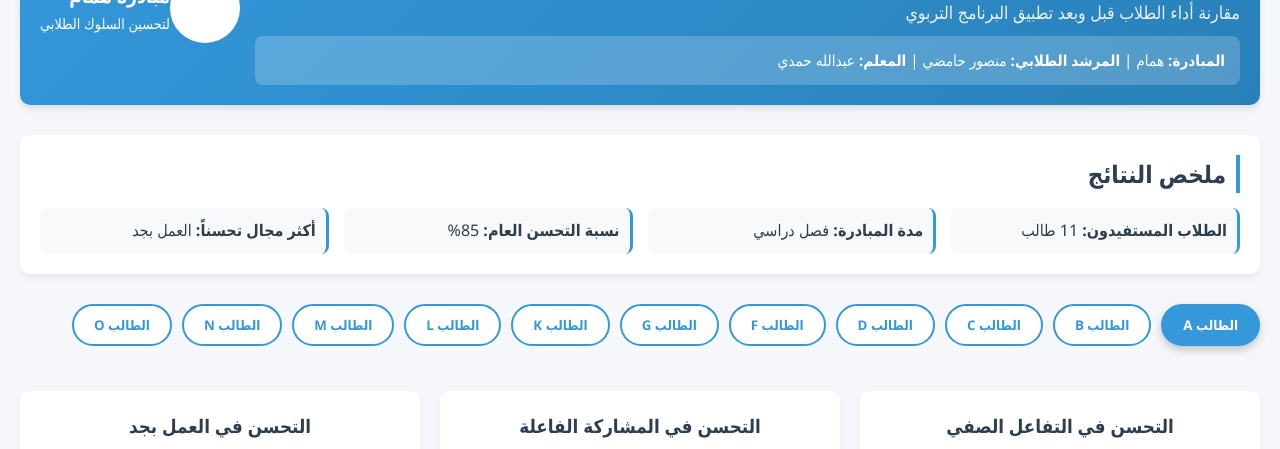
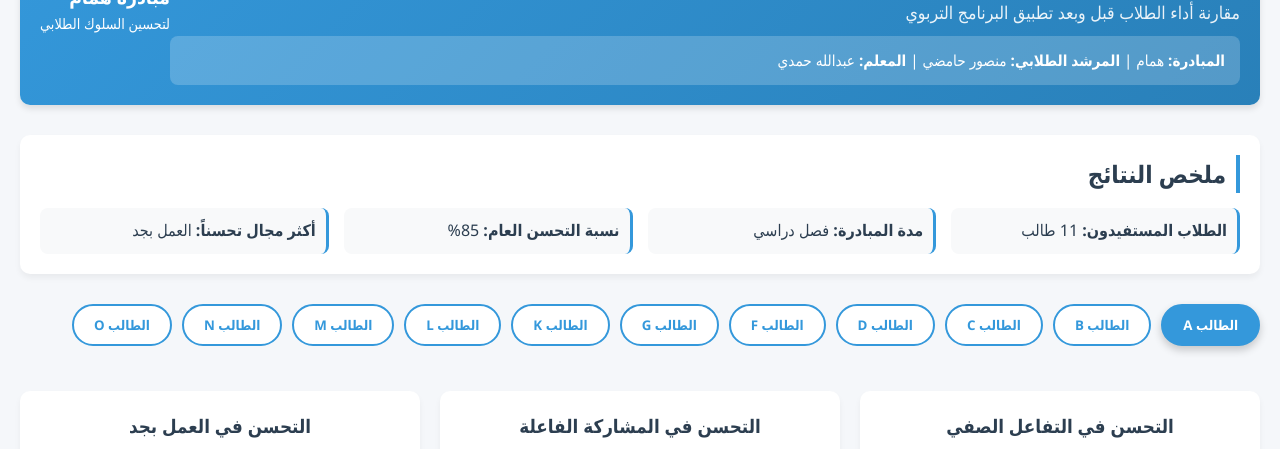
Before and after one commit to Abdullh10/abdullh2030, a plain HTML site: page index.html in a window 1280 px wide. Shown: the part 108-557 px from the top of the page. Drawn offline with nearby package versions, Linux system fonts and the light colour scheme.

Commit message:
Update index.html

```diff
--- a/index.html
+++ b/index.html
@@ -293,7 +293,6 @@
                     </div>
                 </div>
                 <div class="logo-container">
-                    <div class="logo"></div>
                     <div style="text-align: right;">
                         <div style="font-weight: bold; font-size: 1.2rem;">مبادرة همام</div>
                         <div style="font-size: 0.9rem;">لتحسين السلوك الطلابي</div>
```
